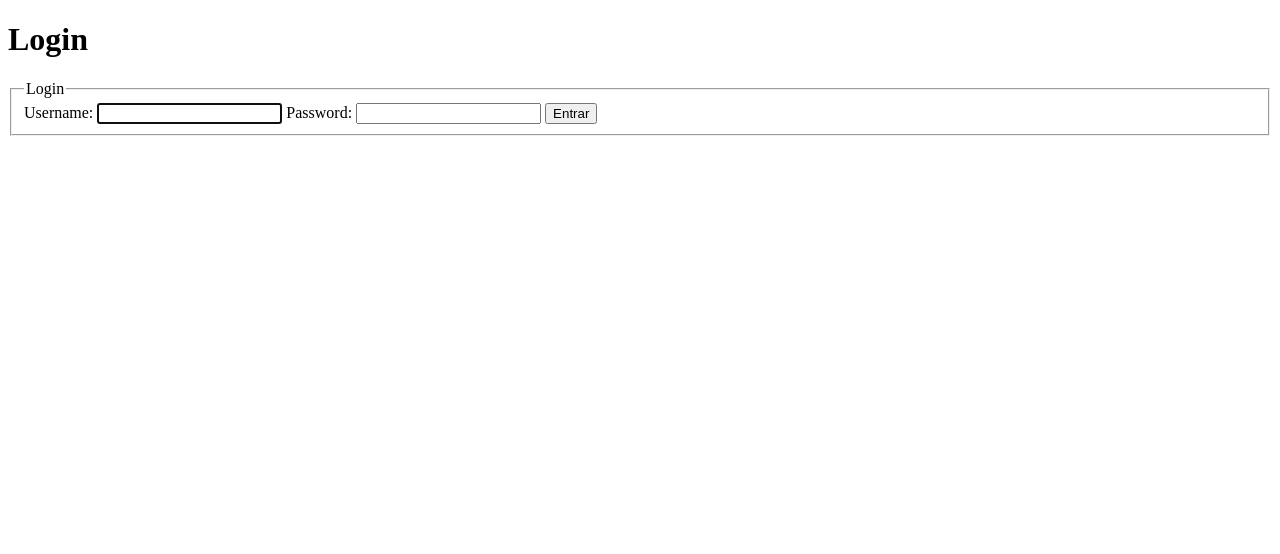
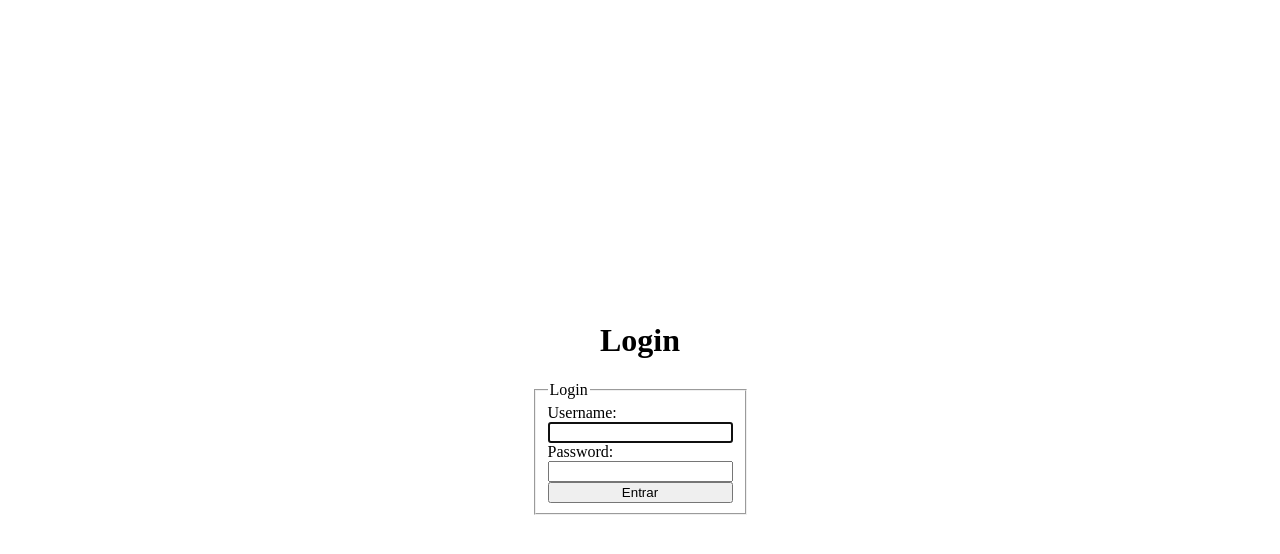
Before and after one commit to cauealb/projects-HTML-and-CSS, a plain HTML site: page index.html in a window 1280 px wide. Drawn offline with Linux system fonts and the light colour scheme.

Commit message:
style: Criando um formulário com css

```diff
--- a/index.html
+++ b/index.html
@@ -4,6 +4,22 @@
     <meta charset="UTF-8">
     <meta name="viewport" content="width=device-width, initial-scale=1.0">
     <title>Document</title>
+    <style>
+        body {
+            display: flex;
+            justify-content: center;
+            align-items: center;
+            flex-direction: column;
+            min-height: 100vh;
+        }
+
+        fieldset {
+            display: flex;
+            flex-direction: column;
+            height: auto;
+            background-color: ye;
+        }
+    </style>
 </head>
 <body>
     <h1>Login</h1>
```
